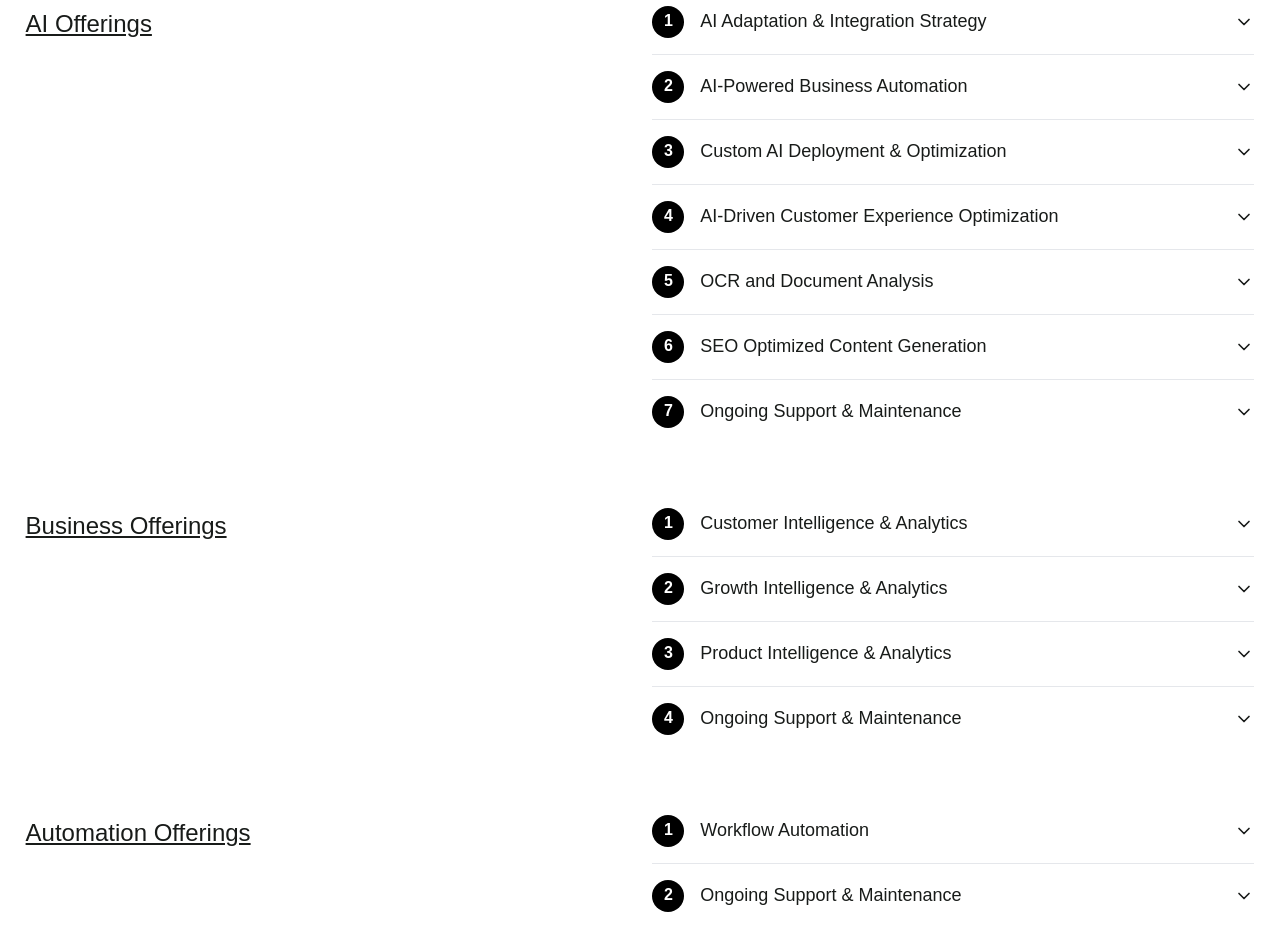
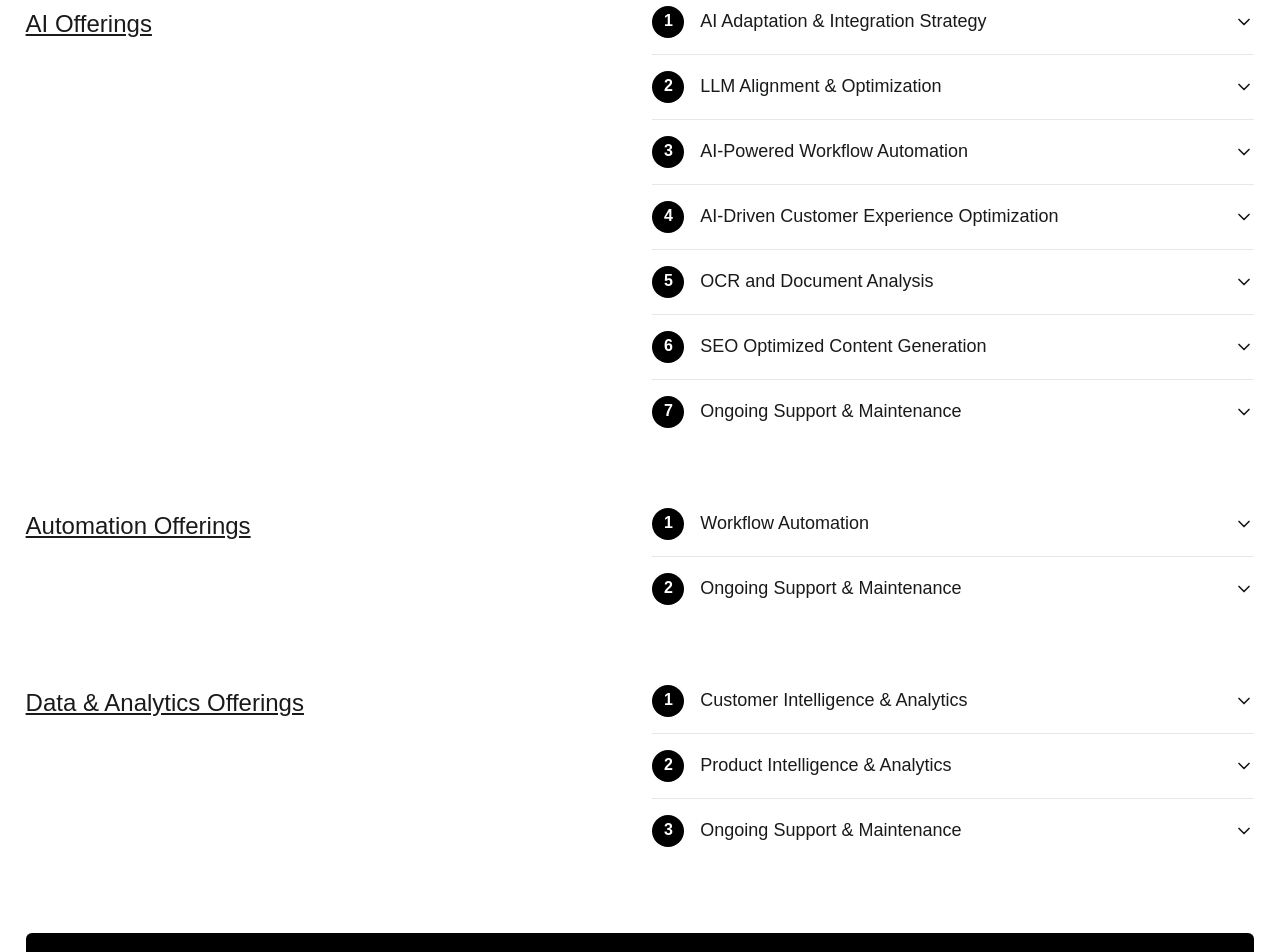
Before and after one commit to cagansen-git/EVOB, a SvelteKit app: page /offers in a window 1280 px wide. Shown: the part 740-1692 px from the top of the page. Built offline with nearby package versions, Linux system fonts and the light colour scheme.

Commit message:
Refactor service offerings: update titles and content for clarity and alignment with business goals; streamline descriptions and enhance messaging

```diff
--- a/src/routes/offers/+page.svelte
+++ b/src/routes/offers/+page.svelte
@@ -7,14 +7,14 @@
 			title: 'Software Offerings',
 			items: [
 				{
+					title: 'Custom Business Software',
+					content:
+						'We will build tailored software solution that fits your exact business needs. Our team will work with you to understand your requirements, design the software, and develop a solution that drives efficiency and growth.'
+				},
+				{
 					title: 'Minimum Viable Product (MVP)',
 					content:
 						'We will build a fully functional minimum viable product (MVP) built and deployed in 10 weeks (Might change based on the requirements of project). Our team will work with you to define the scope, develop the software, and launch your product to market quickly and efficiently.'
-				},
-				{
-					title: 'Custom Business Tool',
-					content:
-						'We will build tailored software solution that fits your exact business needs. Our team will work with you to understand your requirements, design the software, and develop a solution that drives efficiency and growth.'
 				},
 				{
 					title: 'Legacy Software Modernization',
@@ -50,17 +50,17 @@
 				{
 					title: 'AI Adaptation & Integration Strategy',
 					content:
-						'Seamlessly integrate AI into your business with a tailored roadmap designed to enhance efficiency and innovation. We conduct in-depth strategy workshops, assess AI use cases relevant to your industry, and select the best AI models and tools such as GPT, OpenAI, Claude, or Gemini. Our experts provide a structured deployment plan with workflow automation to ensure a smooth transition, setting your business up for long-term success with AI-driven capabilities.'
+						'Seamlessly integrate AI into your business with a tailored roadmap designed to enhance efficiency and innovation. We conduct in-depth strategy plans, assess AI use cases relevant to your industry, and select the best AI models and tools such as GPT, OpenAI, Claude, or Gemini. Our experts provide a structured deployment plan with workflow automation to ensure a smooth transition, setting your business up for long-term success with AI-driven capabilities.'
 				},
 				{
-					title: 'AI-Powered Business Automation',
+					title: 'LLM Alignment & Optimization',
 					content:
-						'Transform your operations by leveraging AI to automate workflows, streamline decision-making, and enhance efficiency across sales, customer service, and internal processes. We build intelligent AI-driven chatbots and implement document processing automation to optimize your business. By eliminating repetitive tasks and enhancing operational accuracy, your company can reduce costs and focus on high-value growth opportunities.'
+						'Deploy AI solutions that are customized to meet your business’s unique needs, ensuring maximum efficiency and accuracy. We handle AI model selection, prompt engineering, and optimization techniques such as Retrieval-Augmented Generation (RAG) to improve model accuracy. Our experts also fine-tune LLM models, ensuring compliance, reducing bias, and aligning AI outputs with business objectives.'
 				},
 				{
-					title: 'Custom AI Deployment & Optimization',
+					title: 'AI-Powered Workflow Automation',
 					content:
-						'Deploy AI solutions that are customized to meet your business’s unique needs, ensuring maximum efficiency and accuracy. We handle AI model selection and deployment, advanced prompt engineering, and optimization techniques such as Retrieval-Augmented Generation (RAG) to improve model accuracy. Our experts also fine-tune AI performance without modifying core model weights, ensuring compliance, reducing bias, and aligning AI outputs with business objectives.'
+						'Transform your operations by leveraging AI to automate workflows, streamline decision-making, and enhance efficiency across sales, customer service, and internal processes. By eliminating repetitive tasks and enhancing operational accuracy, your company can reduce costs and focus on high-value growth opportunities.'
 				},
 				{
 					title: 'AI-Driven Customer Experience Optimization',
@@ -85,31 +85,6 @@
 			]
 		},
 		{
-			title: 'Business Offerings',
-			items: [
-				{
-					title: 'Customer Intelligence & Analytics',
-					content:
-						'Advanced Customer Intelligence and Analytics solutions designed to help businesses gain deeper insights into customer behavior, preferences, and trends. By leveraging data-driven approaches, we enable you to make informed, strategic decisions that enhance customer engagement, optimize marketing efforts, and drive business growth.'
-				},
-				{
-					title: 'Growth Intelligence & Analytics',
-					content:
-						"We offer comprehensive Growth Intelligence and Analytics solutions designed to empower businesses with actionable insights that drive sustainable growth. By combining advanced data analysis with strategic intelligence, we help you uncover growth opportunities, optimize performance, and make data-driven decisions that accelerate your business's success."
-				},
-				{
-					title: 'Product Intelligence & Analytics',
-					content:
-						'Our Product Intelligence and Analytics services are designed to help businesses optimize their product strategies by providing deep insights into product performance and customer preferences. Through advanced data analysis and actionable intelligence, we enable you to make data-driven decisions that enhance product development, improve user experience, and drive sustained growth.'
-				},
-				{
-					title: 'Ongoing Support & Maintenance',
-					content:
-						'We provide continuous monitoring, updates, and technical support to ensure your software and systems run smoothly, securely, and efficiently.'
-				}
-			]
-		},
-		{
 			title: 'Automation Offerings',
 			items: [
 				{
@@ -123,12 +98,32 @@
 						'We provide continuous monitoring, updates, and technical support to ensure your software and systems run smoothly, securely, and efficiently.'
 				}
 			]
+		},
+		{
+			title: 'Data & Analytics Offerings',
+			items: [
+				{
+					title: 'Customer Intelligence & Analytics',
+					content:
+						'Advanced Customer Intelligence and Analytics solutions designed to help businesses gain deeper insights into customer behavior, preferences, and trends. By leveraging data-driven approaches, we enable you to make informed, strategic decisions that enhance customer engagement, optimize marketing efforts, and drive business growth.'
+				},
+				{
+					title: 'Product Intelligence & Analytics',
+					content:
+						'Our Product Intelligence and Analytics services are designed to help businesses optimize their product strategies by providing deep insights into product performance and customer preferences. Through advanced data analysis and actionable intelligence, we enable you to make data-driven decisions that enhance product development, improve user experience, and drive sustained growth.'
+				},
+				{
+					title: 'Ongoing Support & Maintenance',
+					content:
+						'We provide continuous monitoring & reports to ensure your efforts aligned with your business goals.'
+				}
+			]
 		}
 	];
 </script>
 
-<svelte:head
-	><meta property="og:title" content="EVOB | Offers" />
+<svelte:head>
+	<meta property="og:title" content="EVOB | Offers" />
 	<meta name="twitter:title" content="EVOB | Offers" />
 </svelte:head>
 <div class="services-container">
--- a/src/routes/services/+page.svelte
+++ b/src/routes/services/+page.svelte
@@ -7,6 +7,11 @@
 			title: 'Software Services',
 			items: [
 				{
+					title: 'Sofwtare Consulting',
+					content:
+						'We analyze your current software stack and eliminate unnecessary costs, inefficiencies, and redundancies. Our software consulting services help you optimize your technology investments and align your software with your business goals.'
+				},
+				{
 					title: 'Custom Software Development',
 					content:
 						'We design, develop, and deploy software solutions tailored to your unique business needs. Whether you need a brand-new application or improvements to your existing system, we build scalable, high-performance software that drives efficiency and growth.'
@@ -15,11 +20,6 @@
 					title: 'Software Migration & Replacement',
 					content:
 						'We seamlessly migrate your existing software to a more robust and cost-effective solution. Whether upgrading legacy systems or transitioning to cloud-based platforms, we ensure a smooth migration with minimal downtime.'
-				},
-				{
-					title: 'Cost Optimization & Software Expense Reduction',
-					content:
-						'We analyze your current software stack and eliminate unnecessary costs by replacing expensive tools with more efficient, budget-friendly alternatives—without compromising performance.'
 				},
 				{
 					title: 'Web UI/UX Design',
@@ -42,11 +42,6 @@
 						'We help you to implement AI strategies that optimize workflows, enhance decision-making, and unlock new revenue opportunities.'
 				},
 				{
-					title: 'LLM Alignment & Optimization',
-					content:
-						'We help businesses optimize Large Language Models (LLMs) to perform better for their specific use cases'
-				},
-				{
 					title: 'AI Agents & Automation',
 					content:
 						'We build AI-powered agents that automate repetitive tasks, streamline operations, and improve customer interactions—saving you time and resources.'
@@ -55,6 +50,11 @@
 					title: 'AI Assistants',
 					content:
 						'We develop intelligent AI assistants that enhance customer support & internal workflows giving your business a 24/7 productivity boost.'
+				},
+				{
+					title: 'LLM Alignment & Optimization',
+					content:
+						'We help businesses optimize Large Language Models (LLMs) to perform better for their specific use cases'
 				},
 				{
 					title: 'Ongoing Support & Maintenance',
```
